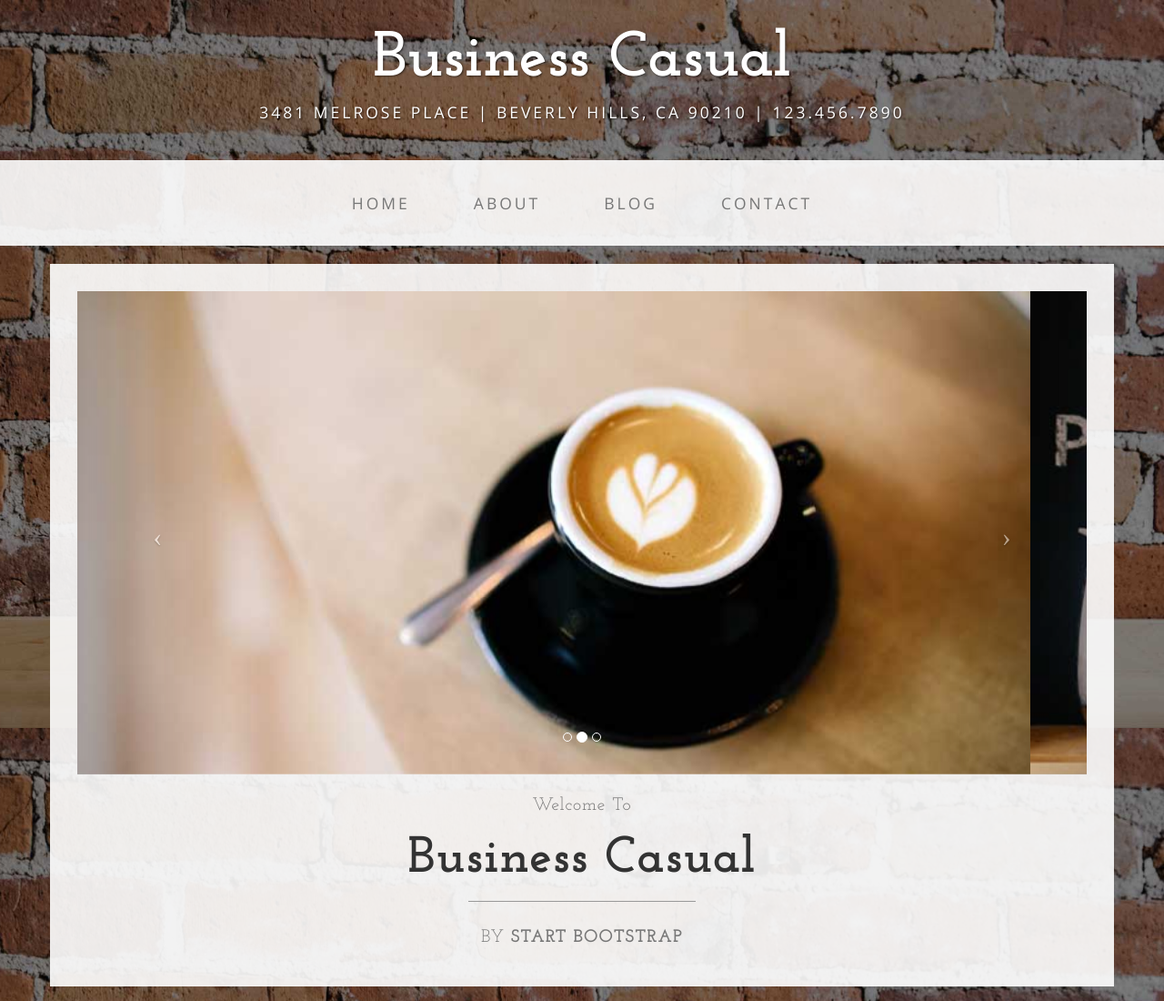
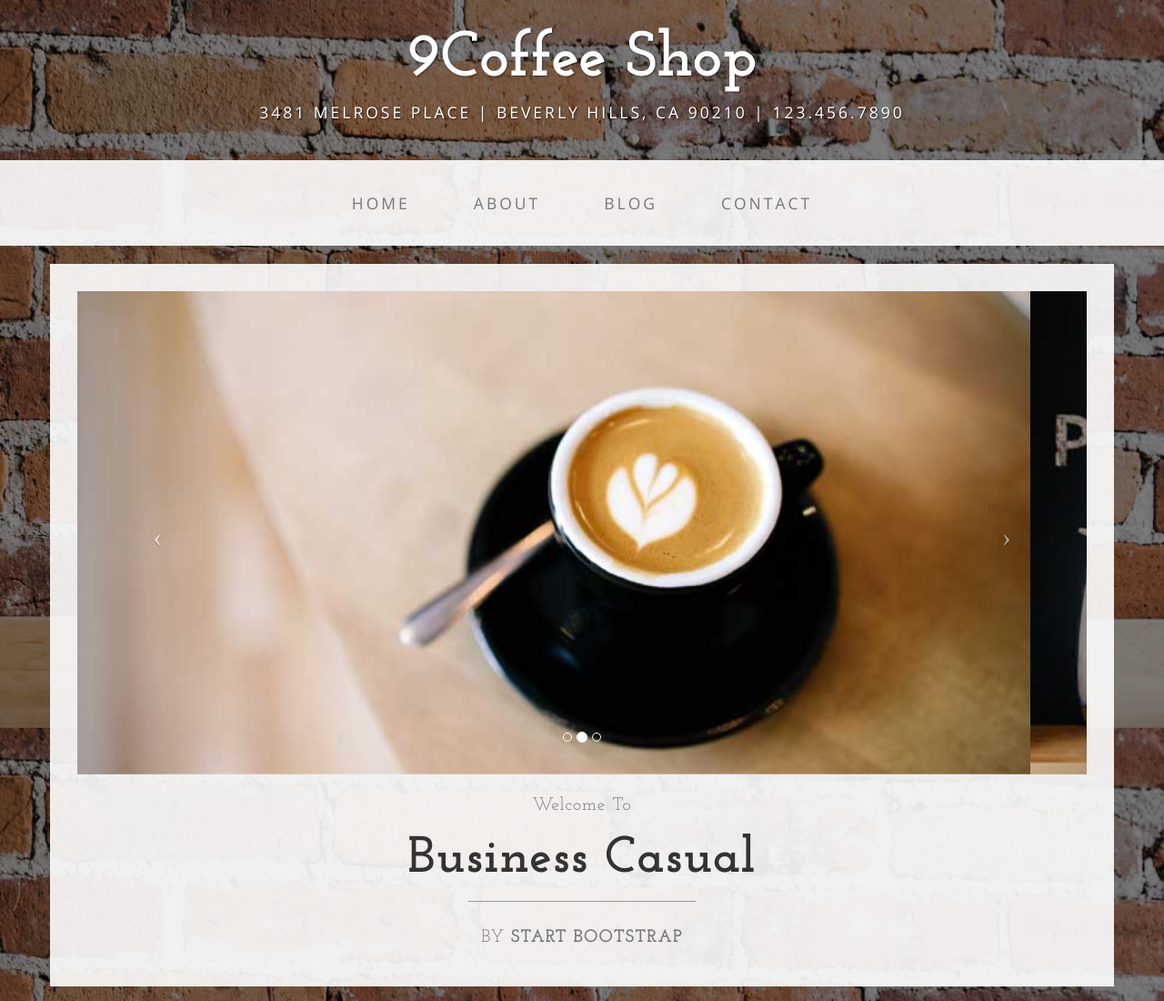
Before and after one commit to harrisbengao/fullwebsite-github.io, a plain HTML site: page index.html in a window 1280 px wide. Shown: the top 1100 px of the page at 91% size. Drawn offline with nearby package versions, Linux system fonts and the light colour scheme.

Commit message:
Update index.html

```diff
--- a/index.html
+++ b/index.html
@@ -32,7 +32,7 @@
 
 <body>
 
-    <div class="brand">Business Casual</div>
+    <div class="brand">9Coffee Shop</div>
     <div class="address-bar">3481 Melrose Place | Beverly Hills, CA 90210 | 123.456.7890</div>
 
     <!-- Navigation -->
@@ -47,7 +47,7 @@
                     <span class="icon-bar"></span>
                 </button>
                 <!-- navbar-brand is hidden on larger screens, but visible when the menu is collapsed -->
-                <a class="navbar-brand" href="index.html">Business Casual</a>
+                <a class="navbar-brand" href="index.html">9Coffee Shop</a>
             </div>
             <!-- Collect the nav links, forms, and other content for toggling -->
             <div class="collapse navbar-collapse" id="bs-example-navbar-collapse-1">
```
